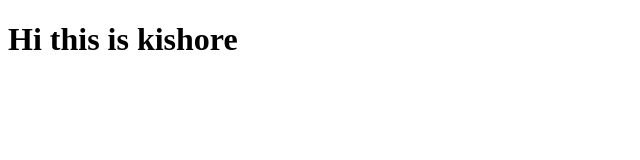
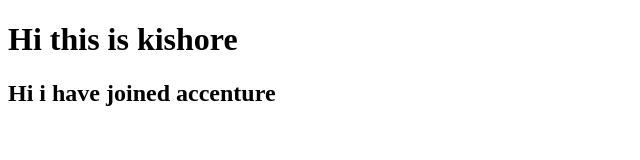
Before and after one commit to kishore-5583/10k, a plain HTML site: page index.html in a window 1280 px wide. Shown: the whole page, without its empty margins (0-640 px from the left). Drawn offline with Linux system fonts and the light colour scheme.

Commit message:
Third Commit

```diff
--- a/index.html
+++ b/index.html
@@ -7,5 +7,6 @@
 </head>
 <body>
      <h1>Hi this is kishore</h1>
+     <h2>Hi i have joined accenture</h2>
 </body>
 </html>
```
